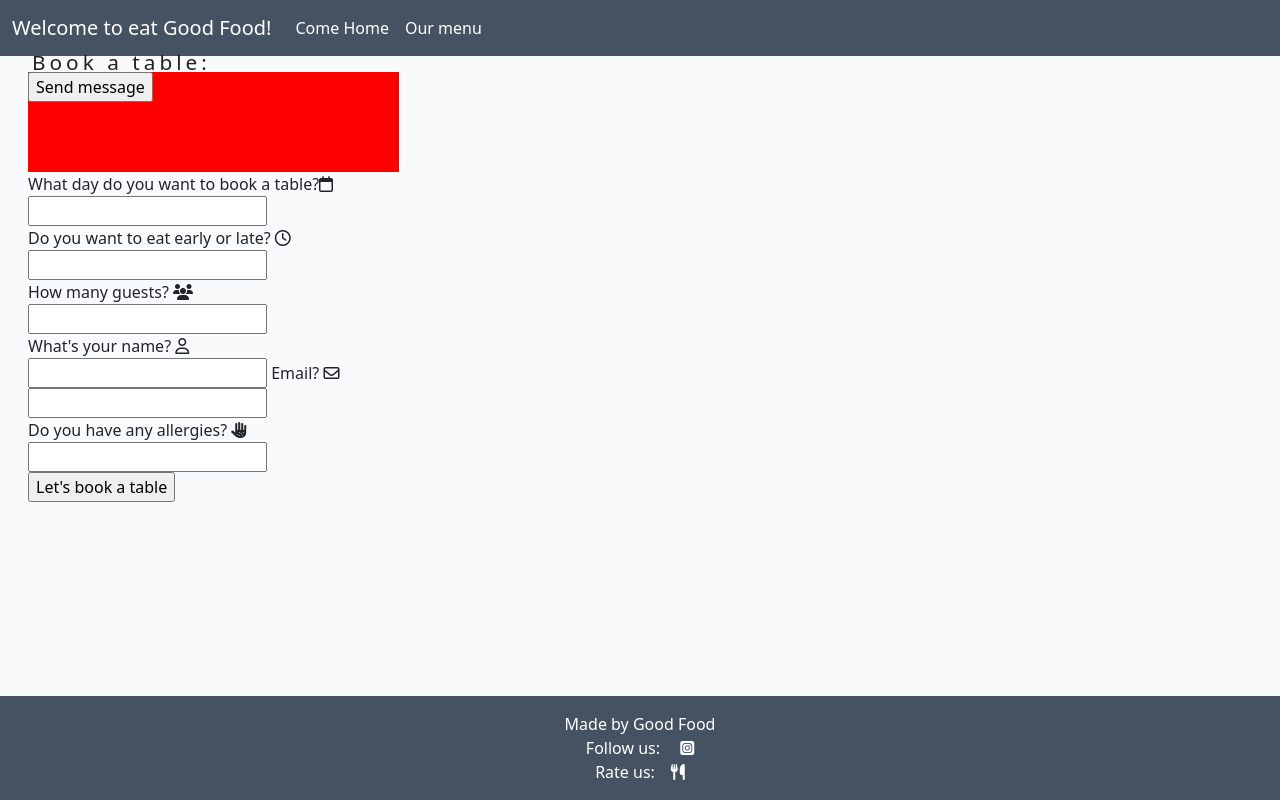
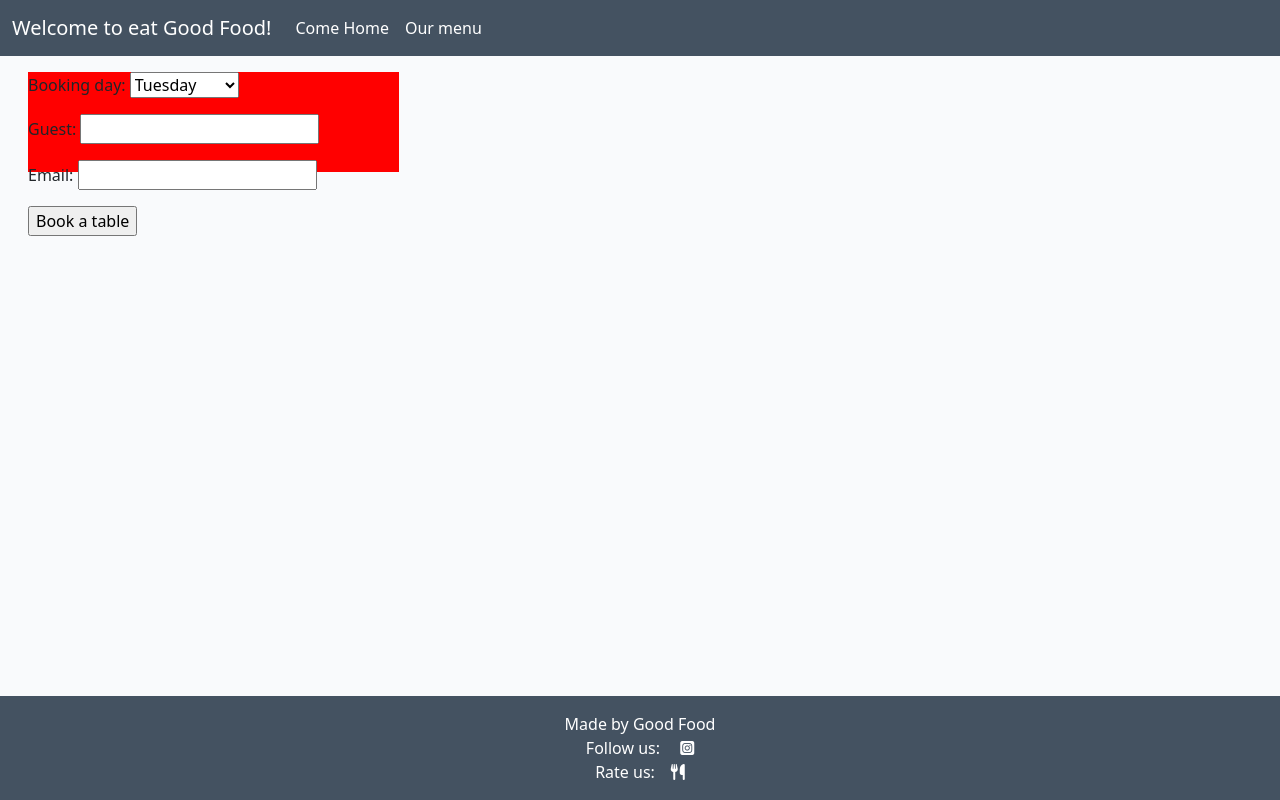
Before and after one commit to AnneKammenhed/good-food-too, a Django app: page / in a window 1280 px wide. Run offline with Django 3.2, Linux system fonts and the light colour scheme; some libraries are stand-ins or nearby versions.

Commit message:
add connection between forms.py and index.html

```diff
--- a/book/forms.py
+++ b/book/forms.py
@@ -1,9 +1,20 @@
 from django.db import models
 from django import forms
 from .models import Booking
+from django.forms import ModelForm
 
 
-class BookingForm(forms.ModelForm):
+class BookingForm(ModelForm):
+
     class Meta:
         model = Booking
-        fields = '__all__'
+        fields = ['booking_day']
+        labels = {'booking_day': 'Booking day'}
+
+
+#        fields = '__all__'
+
+
+# forms.Form
+    guest = forms.CharField(max_length=100)
+    email = forms.EmailField()
--- a/book/views.py
+++ b/book/views.py
@@ -1,24 +1,16 @@
-# from django.shortcuts import render #, get_object_or_404, reverse
-
 from django.forms import ModelForm
 from django.views.generic.edit import FormView
 
 from django.views import generic, View
-# from django.http import HttpResponseRedirect
-# from django.db import models
 
-# from django.db import models
+from django.db import models
 from django import forms
+from django.http import HttpResponseRedirect
+from django.shortcuts import render
+from django.urls import reverse
 
-from .models import Booking
 from .forms import BookingForm
 
-
-# view to see the bookings
-class BookingView(generic.ListView):
-    template_name = 'index.html'
-    model = Booking
-    queryset = Booking.objects.order_by("-booking_day")
 
 # view to see the bookings form FormView
 class BookingFormView(FormView):
@@ -26,33 +18,12 @@ class BookingFormView(FormView):
     form_class = BookingForm
     success_url = 'menu'
 
-    def form (self, request):
+    def book(request):
+        if request.method == 'POST':
+            form = BookingForm(request.POST)
+            if form.is_valid():
+                return HttpResponseRedirect(reverse('menu'))
+        else:
+            form = BookingForm()
 
-        return render (
-            request,
-            'index.html',
-            {
-            "booking_form": BookingForm()
-            },
-        )
-
-#        if request.method == 'POST':
-#            form = BookingForm(request.POST)
-#            if form.is_valid():
-#                form_data = form.cleaned_data
-#                message = f'Thank you {form_data[guest]}'
-#        else:
-#            form = BookingForm()
-#
-#        return render(request, 'index.html', {"book": form})
-
-#    def post(self, request, *args, **kwargs):
-
-#        post = get_object_or_404(Booking, guest=guest)
-#        (data=request.POST)
-
-#        booking = booking.objects.create_booking(
-#            booking_day=form.cleaned_data['booking_day']
-#        )
-#
-#        return super(BookingFormView, self).form_valid(form)
+        return render(request, 'index.html', {"form": form})
--- a/templates/index.html
+++ b/templates/index.html
@@ -7,43 +7,18 @@
         <div class="col-md-4">
             <div class="card mb-4">
                 <div class="card-body">
+
                     <h2 id="cover-text">Book a table:</h2>
 
-                    <form id="red" action="" method="post">
+                    <form id="red" action="../book/forms.py" method="post">
                         {% csrf_token %}
-                        {{ booking_form }}
-                        <input type="submit" value="Send message">
+                        {{ form.as_p }}
+                        <input type="submit" value="Book a table">
                     </form>
 
-                    <form action="book_urls" method="post">
-                        <label for="booking_day">What day do you want to book a table?<i class="fa-regular fa-calendar"></i></label>
-                        <input id="booking_day" list="{{ booking_form.booking_day }}" value="{{ booking_form.booking_day }}">
-
-                        <label for="booking_time">Do you want to eat early or late? <i class="fa-regular fa-clock"></i></label>
-                        <input id="booking_time" list="{{ booking.booking_time }}" value="{{ booking.booking_time }}">
-
-                        <label for="number_of_guests">How many guests? <i class="fa-solid fa-users"></i></label>
-                        <input id="number_of_guests" list="{{ booking.number_of_guests }}" value="{{ booking.number_of_guests }}">
-
-                        <label for="guest">What's your name? <i class="fa-regular fa-user"></i></label>
-                        <input id="guest" type="text" value="{{ booking.guest }}">
-
-                        <label for="guest_email">Email? <i class="fa-regular fa-envelope"></i></label>
-                        <input id="guest_email" type="email" value="{{ guest_email }}">
-
-                        <label for="allergies">Do you have any allergies? <i class="fa-solid fa-hand-dots"></i></label>
-                        <input id="allergies" type="text" value="{{ allergies }}">
-
-                        <input type="submit" value="Let's book a table">
-
-                    </form>
                 </div>
             </div>
         </div>
-        {{ booking.guest }}
-
-        {{ booking.booking_day }}
-
     </div>
 </div>
 {% endblock %}
```
